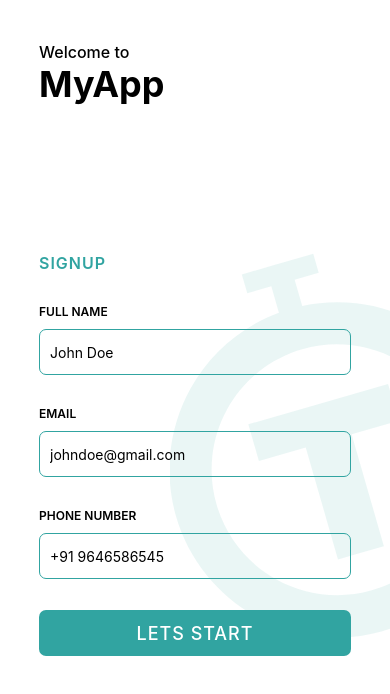
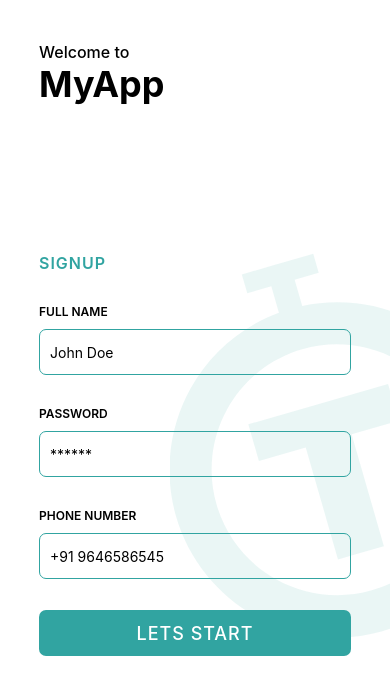
Before and after one commit to zubairKhan-dev/simple_signup, a React Native app: screen /loginScreen in a window 390 px wide. Shown: the top 694 px of the page. Built offline with nearby package versions, Linux system fonts and the light colour scheme.

Commit message:
final commit

```diff
--- a/src/components/LoginInput/LoginInput.js
+++ b/src/components/LoginInput/LoginInput.js
@@ -24,6 +24,7 @@ const LoginInput= (props)=> {
                 style={[styles.loginInput, {borderColor: props.borderColor, backgroundColor: props.backgroundColor}]}
                 value={props.value}
                 keyboardType={props.keyboardType}
+                secureTextEntry={props.secureTextEntry}
             />
         </View>
     )
--- a/src/sceens/DetailScreen/index.js
+++ b/src/sceens/DetailScreen/index.js
@@ -5,8 +5,11 @@ import {Card, Title, Paragraph } from 'react-native-paper';
 import { styles } from './styles'
 import AsyncStorage from "@react-native-async-storage/async-storage";
 import { useEffect, useState } from 'react';
+import user_config from '../../data/user_config';
 
 const DetailScreen= (props)=> {
+
+    console.log(user_config.user.username)
 
 
 
@@ -17,17 +20,10 @@ const DetailScreen= (props)=> {
 
                             <Card style={styles.card}>
                                 <Card.Content>
-                                    <Title>{props.route.params.name}</Title>
-                                </Card.Content>
-                            </Card>
-                            <Card style={styles.card}>
-                                <Card.Content>
-                                    <Title>{props.route.params.email}</Title>
-                                </Card.Content>
-                            </Card>
-                            <Card style={styles.card}>
-                                <Card.Content>
-                                    <Title>{props.route.params.phone}</Title>
+                                    <Title>{'User Detail'}</Title>
+                                    <Paragraph>{user_config.user.username}</Paragraph>
+                                    <Paragraph>{user_config.user.password}</Paragraph>
+                                    <Paragraph>{user_config.user.phone}</Paragraph>
                                 </Card.Content>
                             </Card>
             </View>
--- a/src/sceens/Login/Login.js
+++ b/src/sceens/Login/Login.js
@@ -33,26 +33,13 @@ const Login = (props) => {
 
 
     const [name, setName] = useState("")
-    const [email, setEmail] = useState("")
+    const [password, setPassword] = useState("")
     const [num, setNum] = useState("")
     const [quizId, setQuizId] = useState("")
     const [isVisible, setIsVisible] = useState(false)
     const [nameVer, setNameVer] = useState(true)
-    const [emailVer, setEmailVer] = useState(true)
+    const [passVer, setPassVer] = useState(true)
     const [phoneVer, setPhoneVer] = useState(true)
-
-
-
-
-    // setting the quiz uid to the local storage and navigating to error screen if not found
-    useEffect(async () => {
-        if (!AsyncStorage.getItem('user')) AsyncStorage.setItem('user', user_config.user)
-    }, [])
-
-    console.log(AsyncStorage.getItem('user'))
-
-
-
 
 
     // Validating if user input full name or not
@@ -66,13 +53,13 @@ const Login = (props) => {
         }
     }
 
-    // Validating email
-    const emailValidation = (email) => {
-        if (email.match(validators.email)) {
-            setEmailVer(true)
+    // Validating password
+    const passwordValidation = (password) => {
+        if (password.match(validators.password)) {
+            setPassVer(true)
             return true
         } else {
-            setEmailVer(false)
+            setPassVer(false)
             return false
         }
     }
@@ -92,36 +79,35 @@ const Login = (props) => {
     const sendOtp = () => {
         const user = AsyncStorage.getItem('user')
 
-        if (emailValidation(email) && nameValidation(name) && phoneValidation(num)) {
-            user.username= name
-            user.email= email
-            user.phone= num
-            let new_user = user
-            AsyncStorage.setItem('user', JSON.stringify(new_user))
-            console.log(new_user)
+        if (passwordValidation(password) && nameValidation(name) && phoneValidation(num)) {
+            user_config.user.username= name
+            user_config.user.password= password
+            user_config.user.phone= num
+            //AsyncStorage.setItem('user_config', user_config)
 
             props.navigation.navigate("VerificationScreen", {
                                 name: name,
-                                email: email,
                                 phone: num
                             })
 
         } else if (!nameValidation(name)) {
             setNameVer(false)
 
-        } else if (!emailValidation(email)) {
-            setEmailVer(false)
+        } else if (!passwordValidation(password)) {
+            setPassVer(false)
 
         } else if (!phoneValidation(num)) {
             setPhoneVer(false)
 
         }
-        else if (!emailValidation(email) && !nameValidation(name) && !phoneValidation(num)) {
-            setEmailVer(false)
+        else if (!passwordValidation(password) && !nameValidation(name) && !phoneValidation(num)) {
+            setPassVer(false)
             setNameVer(false)
             setPhoneVer(false)
         }
     }
+
+    console.log(user_config)
 
     // rendering UI
     return (
@@ -166,19 +152,20 @@ const Login = (props) => {
                     paddingVertical: 10,
                     fontSize: 12,
                     fontWeight: '600',
-                    color: emailVer ? "black" : theme.errorRed
+                    color: passVer ? "black" : theme.errorRed
                 }}>
-                    {emailVer ? "EMAIL" : "Please enter valid email !!"}
+                    {passVer ? "PASSWORD" : "Please enter valid password !!"}
                 </Text>
                 <LoginInput
-                    placeholder={"johndoe@gmail.com"}
-                    backgroundColor={emailVer ? null : theme.Snow}
-                    borderColor={emailVer ? theme.Default_Color : theme.errorRed}
+                    placeholder={"******"}
+                    backgroundColor={passVer ? null : theme.Snow}
+                    borderColor={passVer ? theme.Default_Color : theme.errorRed}
                     onChangeText={(val) => {
-                        setEmailVer(true)
-                        setEmail(val)
+                        setPassVer(true)
+                        setPassword(val)
                     }}
-                    value={email}
+                    value={password}
+                    secureTextEntry= {true}
                 />
                 <View style={{height: hp(2.5)}}/>
                 <Text style={{
--- a/src/sceens/VerificationScreen/index.js
+++ b/src/sceens/VerificationScreen/index.js
@@ -1,3 +1,4 @@
+/* otp-verifivation-screen */
 import React, {useEffect, useRef, useState} from "react";
 import {Dimensions, Image, KeyboardAvoidingView, Text, TextInput, TouchableOpacity, View} from "react-native";
 import styles from "./styles";
@@ -91,11 +92,7 @@ const VerificationScreen= (props)=> {
 
     // otp validation
     const validateAndSend = async () => {
-        props.navigation.navigate('DetailScreen', {
-            email: props.route.params.email,
-            name: props.route.params.name,
-            phone: props.route.params.phone
-        })
+        props.navigation.navigate('DetailScreen')
     }
 
     // change state when timer stops
@@ -128,7 +125,7 @@ const VerificationScreen= (props)=> {
                     <View style={{marginTop: hp(1)}}/>
                     <Text style={[styles.mediumText, {color: theme.Black}]}>A one time password has been sent to</Text>
                     <View style={{marginTop: hp(1)}}/>
-                    <Text style={styles.headingText}>{props.route.params.email}</Text>
+                    <Text style={styles.headingText}>{props.route.params.phone}</Text>
                     <View style={{marginTop: hp(1)}}/>
                     <TouchableOpacity style={{width: '15%'}} onPress={()=> {props.navigation.navigate("loginScreen")}}>
                         <Text style={[styles.smallText, {color: theme.Default_Color,textDecorationLine: 'underline'}]}>CHANGE</Text>
```
